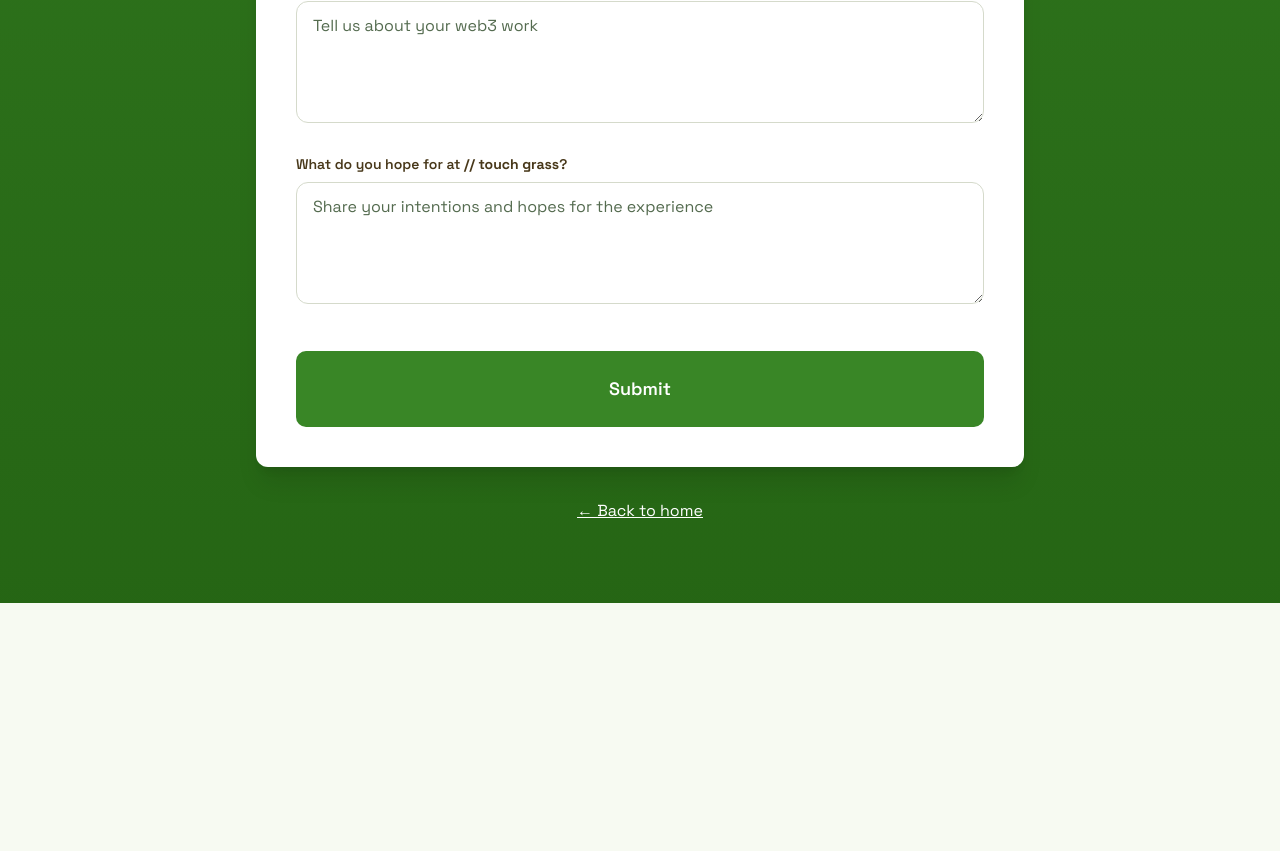
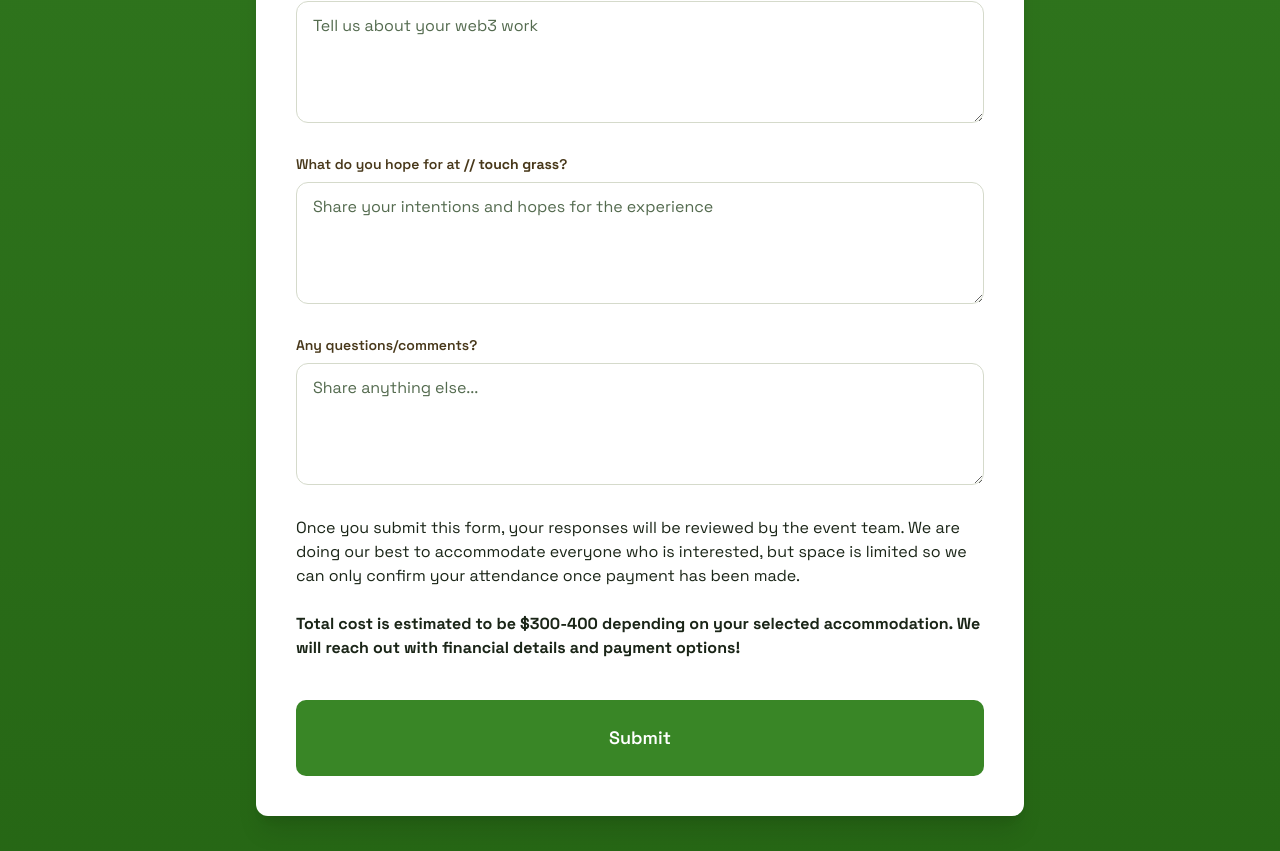
Before and after one commit to secbajor/touchgrass-web, a Next.js app: page /rsvp in a window 1280 px wide. Shown: the part 1309-2160 px from the top of the page. Before the commit the page ends 1912 px from the top, so only its background shows below. Built offline with nearby package versions, Linux system fonts and the light colour scheme.

Commit message:
update form

```diff
--- a/app/rsvp/page.tsx
+++ b/app/rsvp/page.tsx
@@ -162,7 +162,7 @@ export default function RSVPPage() {
                 Preferred Accommodation{" "}
                 <span className="text-destructive">*</span>
                 <span className="block text-xs font-normal text-muted-foreground mt-1">
-                  Select all that work for you. Rooms will be assigned on a first come/first served basis. Final pricing is dependent on selected accommodation (camping is cheaper than rooms).
+                  Select all that work for you. Rooms will be assigned on a first come/first served basis. Final pricing is dependent on selected accommodation (camping is cheaper than rooms). Tents are available to borrow.
                 </span>
               </label>
               <div className="space-y-3">
@@ -296,6 +296,31 @@ export default function RSVPPage() {
               />
             </div>
 
+
+            {/* Anything else */}
+            <div>
+              <label
+                htmlFor="anything-else"
+                className="block text-sm font-semibold text-earth mb-2"
+              >
+                Any questions/comments?
+              </label>
+              <textarea
+                id="anything-else"
+                name="anything-else"
+                rows={4}
+                disabled={formStatus === "submitting"}
+                className="w-full px-4 py-3 rounded-lg border border-border bg-white text-foreground placeholder:text-muted-foreground focus:outline-none focus:ring-2 focus:ring-grass disabled:opacity-50"
+                placeholder="Share anything else..."
+              />
+            </div>
+
+            <div>
+              <p>Once you submit this form, your responses will be reviewed by the event team. We are doing our best to accommodate everyone who is interested, but space is limited so we can only confirm your attendance once payment has been made.</p>
+              <br/>
+              <p className="font-bold">Total cost is estimated to be $300-400 depending on your selected accommodation. We will reach out with financial details and payment options!</p>
+            </div>
+
             {/* Error Message */}
             {formStatus === "error" && (
               <div className="bg-destructive/10 border border-destructive text-destructive px-4 py-3 rounded-lg">
--- a/public/__forms.html
+++ b/public/__forms.html
@@ -18,6 +18,7 @@
       <textarea name="food-allergies"></textarea>
       <textarea name="web3-projects"></textarea>
       <textarea name="hopes"></textarea>
+      <textarea name="anything-else"></textarea>
     </form>
   </body>
 </html>
```
